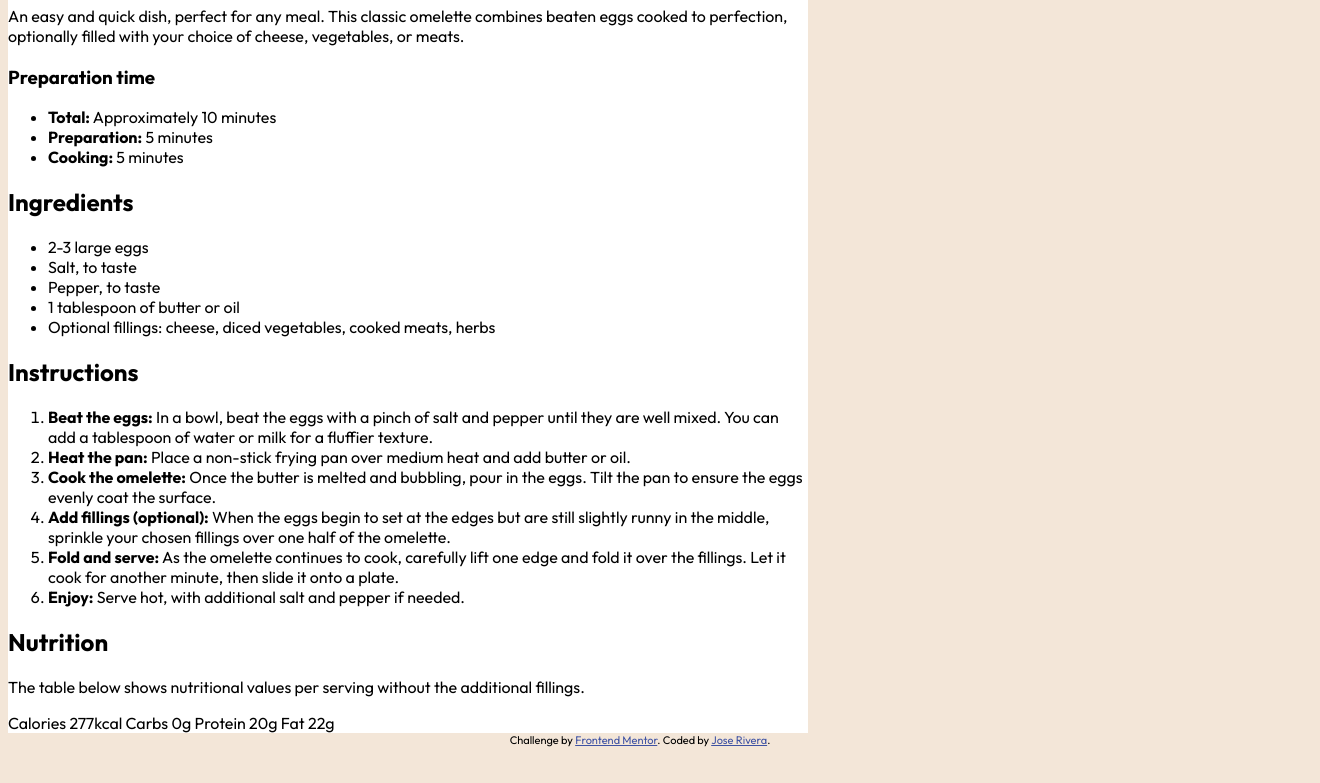
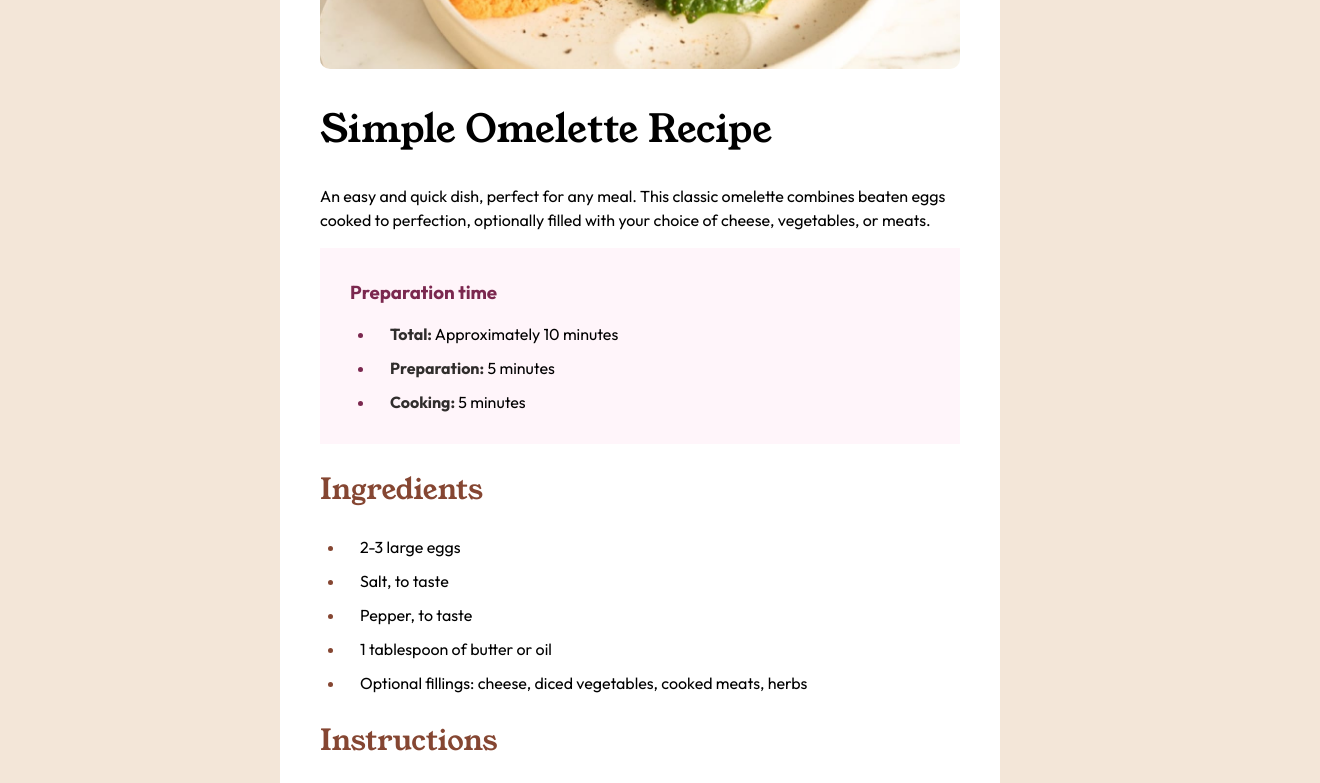
Before and after one commit to JoseRivera0110/desafios-html-css, a plain HTML site: page recipe-page-main/index.html in a window 1280 px wide. Shown: the part 689-1472 px from the top of the page, 1320 px wide, since content can reach past the window. Before the commit the page ends 1444 px from the top, so only its background shows below. Drawn offline with Linux system fonts and the light colour scheme.

Commit message:
docs: ultimos arreglos

```diff
--- a/recipe-page-main/index.html
+++ b/recipe-page-main/index.html
@@ -26,27 +26,82 @@
 
       --Font_Young-serif: "Young Serif", serif;
     }
+
     body{
+      margin: 0;
+      padding: 0;
+      box-sizing: border-box;
+      display: flex;
+      flex-direction: column;
+      justify-content: center;
+      align-items: center;
       background-color: var(--Color_Stone-100);
-
       font-family: "Outfit", sans-serif;
       font-optical-sizing: auto;
       font-weight: 400;
       font-style: normal;
+      height: 300dvh;
+      min-height: max-content;
     }
     .card{
-      max-width: 50rem;
       background-color: var(--Color_White);
+      border-radius: 20px;
+      max-width: 40rem;
+      padding: 40px;
+      line-height: 1.5;
+
     }
     .card__img-omelette{
-      width: max-content;
+      border-radius: 10px;
+      width: 100%;
     }
     .outfit_700{
+      color: var(--Color_Stone-900);
       font-weight: 700;
     }
 
+    .list{
+      display: flex;
+      flex-direction: column;
+      gap: 10px;
+      padding-left: 25px;
+      margin-bottom: 0;
+    }
+    .card__title, .recipe-info__title{
+      font-family: var(--Font_Young-serif);
+      font-weight: 400;
+      font-style: normal;
+    }
+    .card__title{
+      font-size: 2.4rem;
+    }
+    .card__preparation{
+      background-color: var(--Color_Rose-50);
+      padding: 30px;
+    }
+    .recipe-info__title{
+      color: var(--Color_Brown-800);
+      font-size: 1.8rem;
+    }
+    .preparation__title{
+      color: var(--Color_Rose-800);
+      margin: 0;
+      /* font-weight: 600; */
+    }
+    .preparation__item::marker{
+      color: var(--Color_Rose-800);
+    }
+    .recipe-info__item::marker{
+      color: var(--Color_Brown-800);
+      font-weight: 700;
+    }
+    .preparation__item, .recipe-info__item{
+      padding-left: 15px;
+    }
+
+
     .attribution { font-size: 0.6875rem; text-align: center; }
-    .attribution a { color: hsl(228, 45%, 44%); }
+    .attribution a { color: var(--Color_Brown-800); }
   </style>
 </head>
 <body>
@@ -57,7 +112,7 @@
     <p class="card__text">An easy and quick dish, perfect for any meal. This classic omelette combines beaten eggs cooked to perfection, optionally filled with your choice of cheese, vegetables, or meats.</p>
     <div class="card__preparation">
       <h3 class="preparation__title">Preparation time</h3>
-      <ul class="preparation__list">
+      <ul class="preparation__list list">
         <li class="preparation__item"><span class="outfit_700">Total:</span> Approximately 10 minutes</li>
         <li class="preparation__item"><span class="outfit_700">Preparation:</span> 5 minutes</li>
         <li class="preparation__item"><span class="outfit_700">Cooking:</span> 5 minutes</li>
@@ -66,7 +121,7 @@
     <section class="section__recipe-info">
       <article class="recipe-info__ingredients">
         <h2 class="recipe-info__title">Ingredients</h2>
-        <ul class="recipe-info__list">
+        <ul class="recipe-info__list list">
           <li class="recipe-info__item">2-3 large eggs</li>
           <li class="recipe-info__item">Salt, to taste</li>
           <li class="recipe-info__item">Pepper, to taste</li>
@@ -76,7 +131,7 @@
       </article>
       <article class="recipe-info__instructions">
         <h2 class="recipe-info__title">Instructions</h2>
-        <ol class="recipe-info__list">
+        <ol class="recipe-info__list list">
           <li class="recipe-info__item"><span class="outfit_700">Beat the eggs:</span> In a bowl, beat the eggs with a pinch of salt and pepper until they are well mixed. You can add a tablespoon of water or milk for a fluffier texture.</li>
           <li class="recipe-info__item"><span class="outfit_700">Heat the pan:</span> Place a non-stick frying pan over medium heat and add butter or oil.</li>
           <li class="recipe-info__item"><span class="outfit_700">Cook the omelette:</span> Once the butter is melted and bubbling, pour in the eggs. Tilt the pan to ensure the eggs evenly coat the surface.</li>
```
